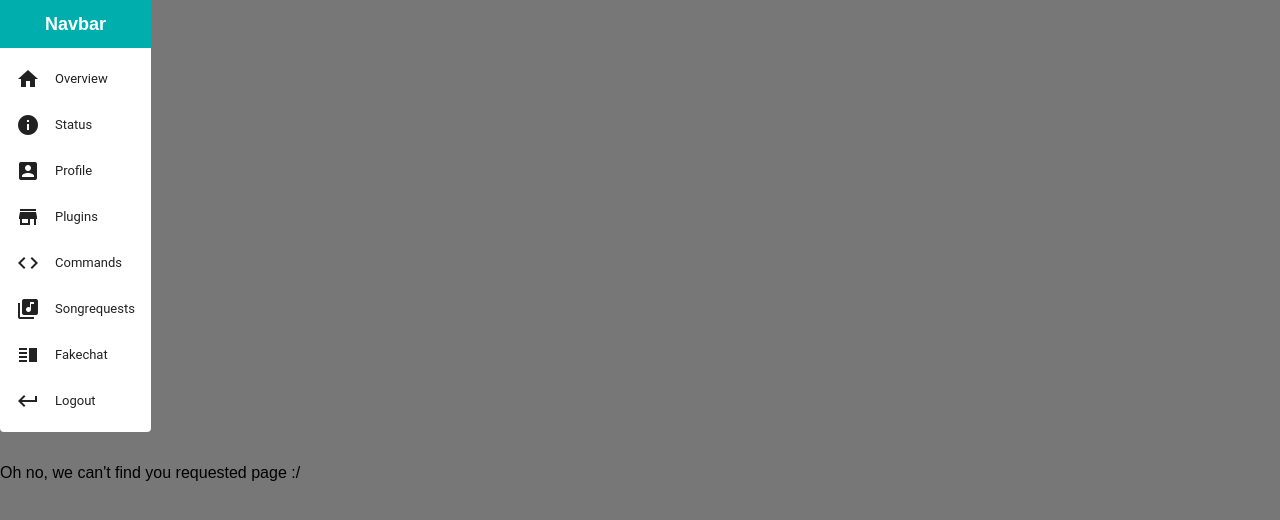
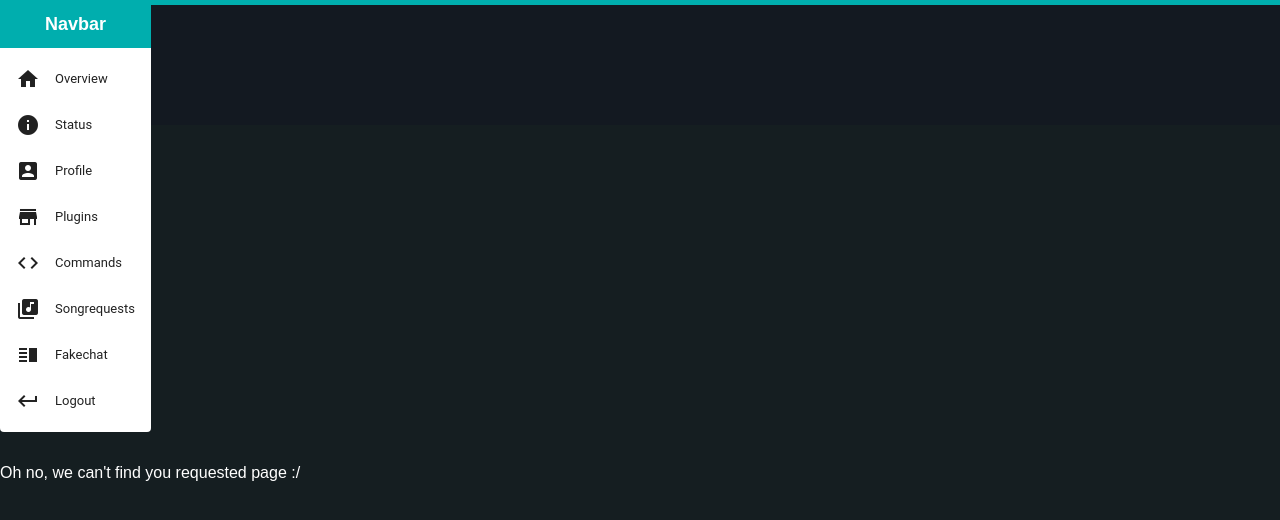
Before and after one commit to Twasi/twasi-desktop, a React (Create React App) app: page /docs in a window 1280 px wide. Shown: the top 520 px of the page. Built offline with nearby package versions, Linux system fonts and the light colour scheme.

Commit message:
added Twasi base design (WIP)

```diff
--- a/src/App.css
+++ b/src/App.css
@@ -22,6 +22,10 @@
   font-size: large;
 }
 
+.App-content {
+  color: white;
+}
+
 @keyframes App-logo-spin {
   from { transform: rotate(0deg); }
   to { transform: rotate(360deg); }
--- a/src/App.js
+++ b/src/App.js
@@ -22,12 +22,14 @@ class App extends Component {
         <div>
           <Background />
           <Sidebar />
-          <Switch>
-            <Route exact path='/' component={ Overview } />
-            <Route path='/status' component={ Status } />
-            <Route path='/' component={ Error404 } />
+          <div className="App-content">
+            <Switch>
+              <Route exact path='/' component={ Overview } />
+              <Route path='/status' component={ Status } />
+              <Route path='/' component={ Error404 } />
 
-          </Switch>
+            </Switch>
+          </div>
         </div>
       </BrowserRouter>
     );
--- a/src/components/background/Background.css
+++ b/src/components/background/Background.css
@@ -1,8 +1,14 @@
 .background {
-    background-color: #777;
+    background-color: #151e21;
     height: 100vh;
     width: 100vw;
     position: fixed;
     top: 0;
     z-index: -1;
 }
+
+.header {
+    background-color: #131921;
+    border-top: #00aeae 5px solid;
+    height: 120px;
+}
--- a/src/components/background/Background.js
+++ b/src/components/background/Background.js
@@ -4,7 +4,9 @@ import './Background.css';
 class Background extends Component {
   render() {
     return (
-      <div className="background" />
+      <div className="background">
+        <div className="header" />
+      </div>
     );
   }
 }
--- a/src/components/sidebar/Sidebar.js
+++ b/src/components/sidebar/Sidebar.js
@@ -110,7 +110,6 @@ class Sidebar extends Component {
       ));
 
     return (
-      <div>
         <Paper style={getMenuStyle()} className="sidebar">
           <div style={getHeaderMenuItem()}>
             Navbar
@@ -121,7 +120,6 @@ class Sidebar extends Component {
             {renderItems()}
           </MenuList>
         </Paper>
-      </div>
     );
   }
 }
```
